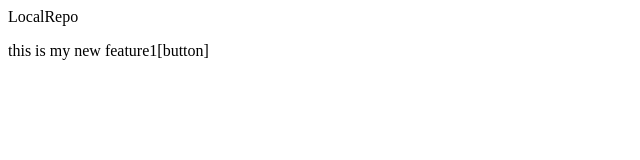
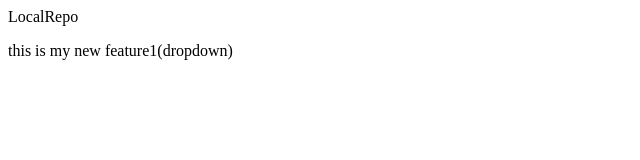
Before and after one commit to Anjalichavan07/LocalRepo, a plain HTML site: page index.html in a window 1280 px wide. Shown: the full height of the page, 0-640 px from the left. Drawn offline with Linux system fonts and the light colour scheme.

Commit message:
drop down  addded

```diff
--- a/index.html
+++ b/index.html
@@ -1,2 +1,2 @@
 <p>LocalRepo</p>
-<p>this is my new feature1[button]</p>
+<p>this is my new feature1(dropdown)</p>
```
